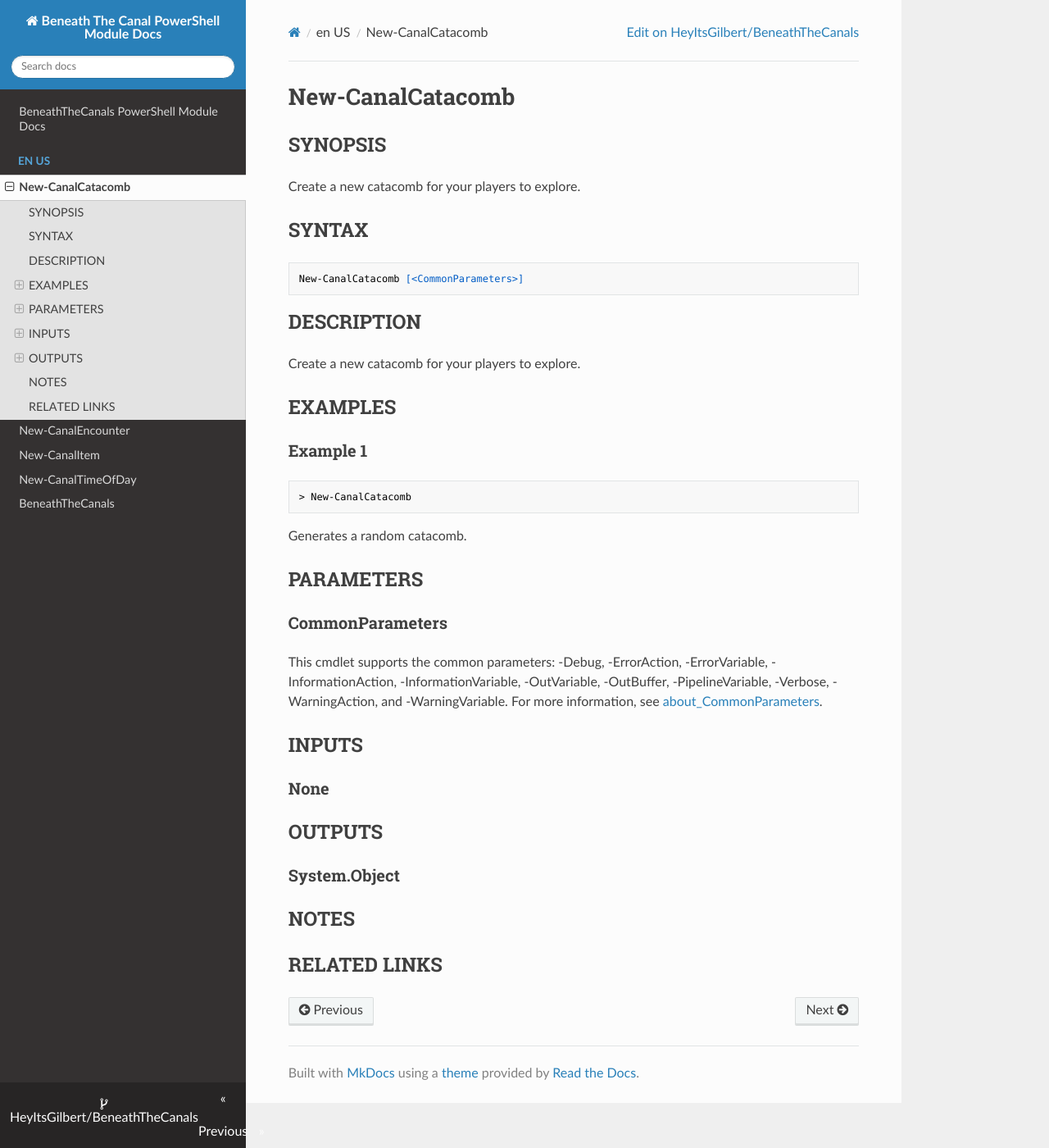
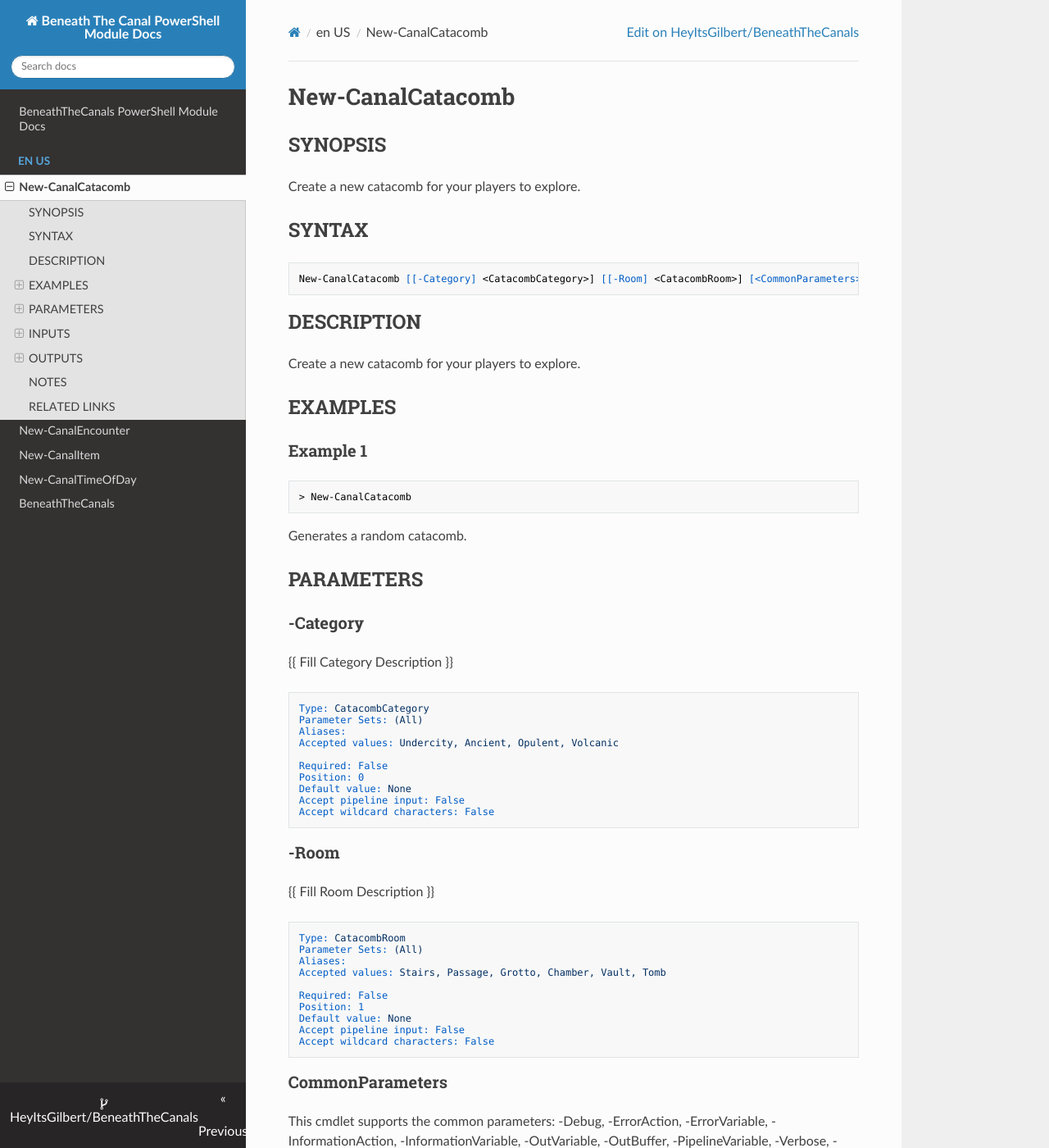
Before and after one commit to HeyItsGilbert/BeneathTheCanals, an MkDocs documentation site: the page built from docs/en-US/New-CanalCatacomb.md, in a window 1280 px wide and 1400 px high. Shown: the whole window at 82% size. Built offline with MkDocs 1.6.1, drawn with Linux system fonts in a browser that asks for light colours; nearby versions of some CDN libraries.

Commit message:
Changes to how data is shared between methods. Added additional options for the cmdlets

````diff
--- a/docs/en-US/New-CanalCatacomb.md
+++ b/docs/en-US/New-CanalCatacomb.md
@@ -13,7 +13,7 @@
 ## SYNTAX
 
 ```
-New-CanalCatacomb [<CommonParameters>]
+New-CanalCatacomb [[-Category] <CatacombCategory>] [[-Room] <CatacombRoom>] [<CommonParameters>]
 ```
 
 ## DESCRIPTION
@@ -30,6 +30,38 @@
 
 ## PARAMETERS
 
+### -Category
+{{ Fill Category Description }}
+
+```yaml
+Type: CatacombCategory
+Parameter Sets: (All)
+Aliases:
+Accepted values: Undercity, Ancient, Opulent, Volcanic
+
+Required: False
+Position: 0
+Default value: None
+Accept pipeline input: False
+Accept wildcard characters: False
+```
+
+### -Room
+{{ Fill Room Description }}
+
+```yaml
+Type: CatacombRoom
+Parameter Sets: (All)
+Aliases:
+Accepted values: Stairs, Passage, Grotto, Chamber, Vault, Tomb
+
+Required: False
+Position: 1
+Default value: None
+Accept pipeline input: False
+Accept wildcard characters: False
+```
+
 ### CommonParameters
 This cmdlet supports the common parameters: -Debug, -ErrorAction, -ErrorVariable, -InformationAction, -InformationVariable, -OutVariable, -OutBuffer, -PipelineVariable, -Verbose, -WarningAction, and -WarningVariable. For more information, see [about_CommonParameters](http://go.microsoft.com/fwlink/?LinkID=113216).
 
````
Also changed, not shown: 7 other files.
